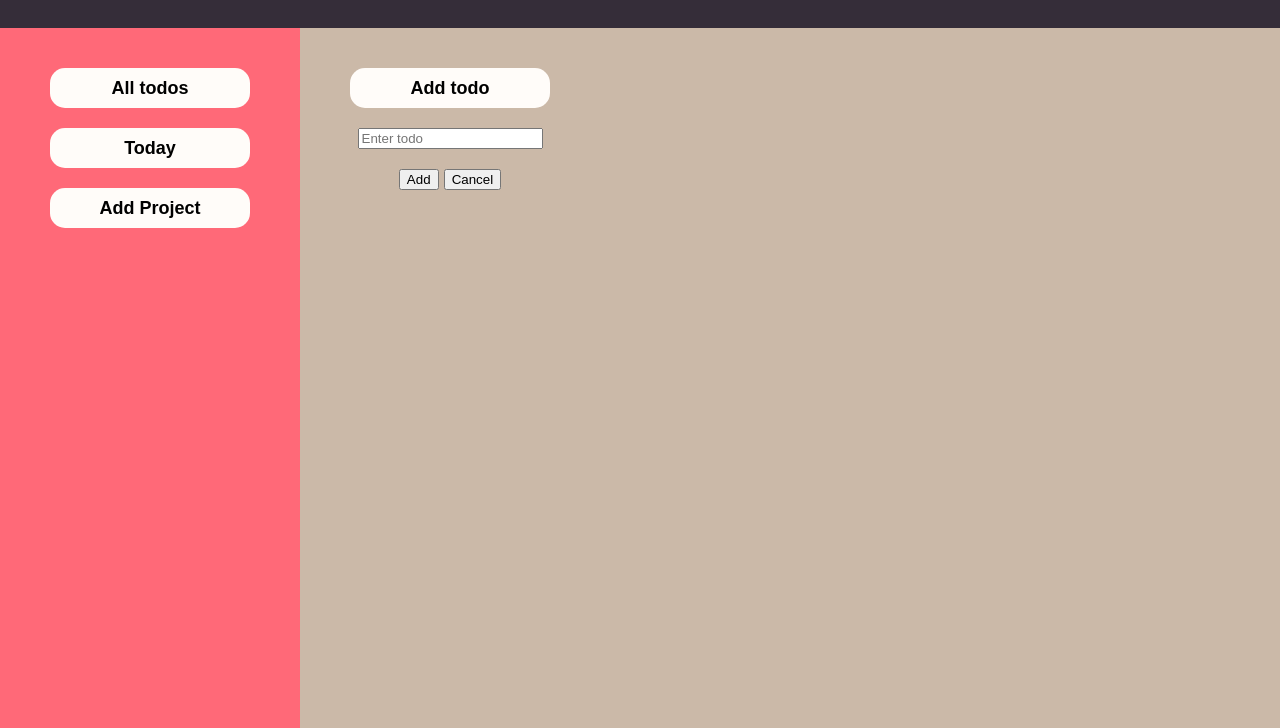
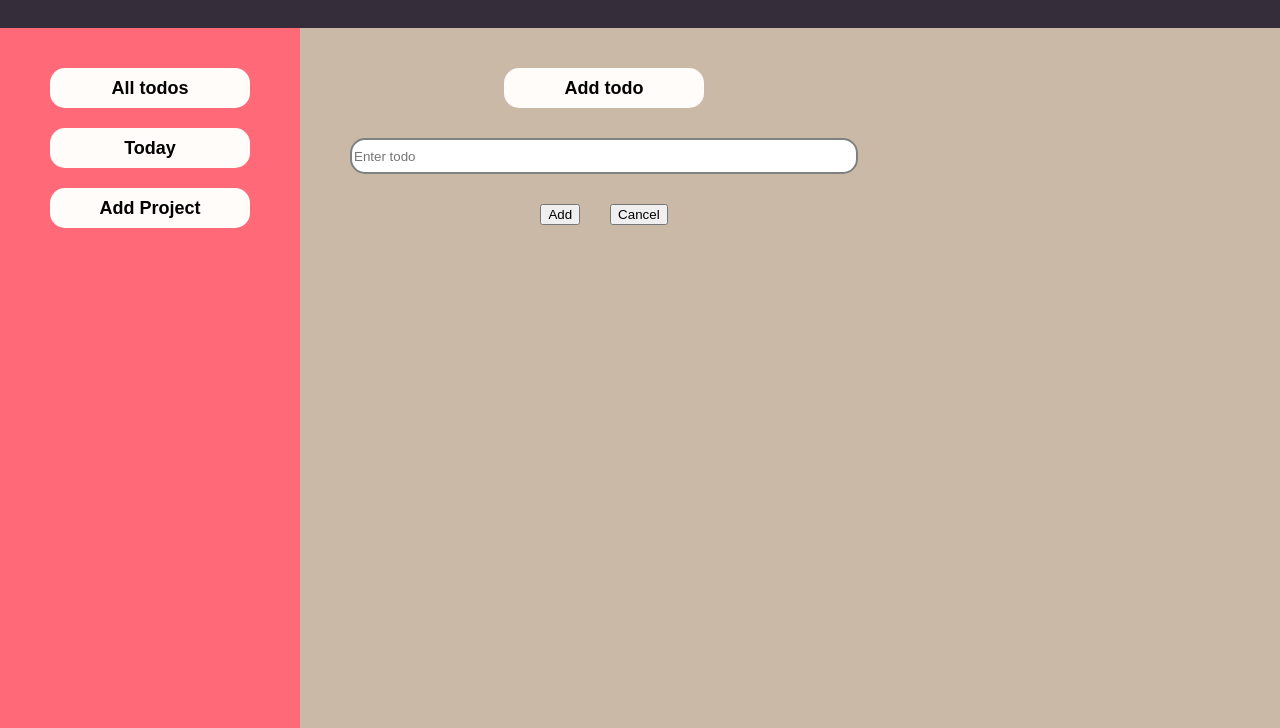
Before and after one commit to roopeak/todo-app, a website built with webpack: page src/template.html in a window 1280 px wide. Both pictures are taken after a click on the button "Add todo". Shown: the part 72-800 px from the top of the page. Built offline with nearby package versions, Linux system fonts and the light colour scheme.

Commit message:
Add todo functionality from input field

```diff
--- a/src/modules/ui.js
+++ b/src/modules/ui.js
@@ -65,10 +65,16 @@ export class UI {
 		console.log(projects);
 		const project = projects.find(p => p.id === projectId);
 		const todoContainer = document.getElementById('todoList');
-		todoContainer.innerHTML = `<button id='addTodoBtn'>Add todo</button>`;
+		todoContainer.innerHTML = `
+			<div id='addTodoContainer'>
+				<button id='addTodoBtn'>Add todo</button>
+			</div>
+		`;
+
+		const addTodoContainer = document.getElementById('addTodoContainer');
 
 		document.getElementById('addTodoBtn').addEventListener('click', () => {
-			todoContainer.innerHTML += `
+			addTodoContainer.innerHTML += `
 				<input type='text' placeholder='Enter todo' id='todoInput'>
 				<div id='submitTodoButtons'>
 					<button id='submitTodoBtn' type='submit'>Add</button>
--- a/src/styles.css
+++ b/src/styles.css
@@ -115,6 +115,27 @@ aside {
 	gap: 20px;
 }
 
+#addTodoContainer {
+	display: flex;
+	flex-direction: column;
+	align-items: center;
+	gap: 30px;
+}
+
+#todoInput {
+	width: 500px;
+	height: 30px;
+	border: 2px solid gray;
+	border-radius: 15px;
+}
+
+#submitTodoButtons {
+	display: flex;
+	flex-direction: row;
+	justify-content: center;
+	gap: 30px;
+}
+
 .todo-item {
 	display: flex;
 	justify-content: space-between;
```
